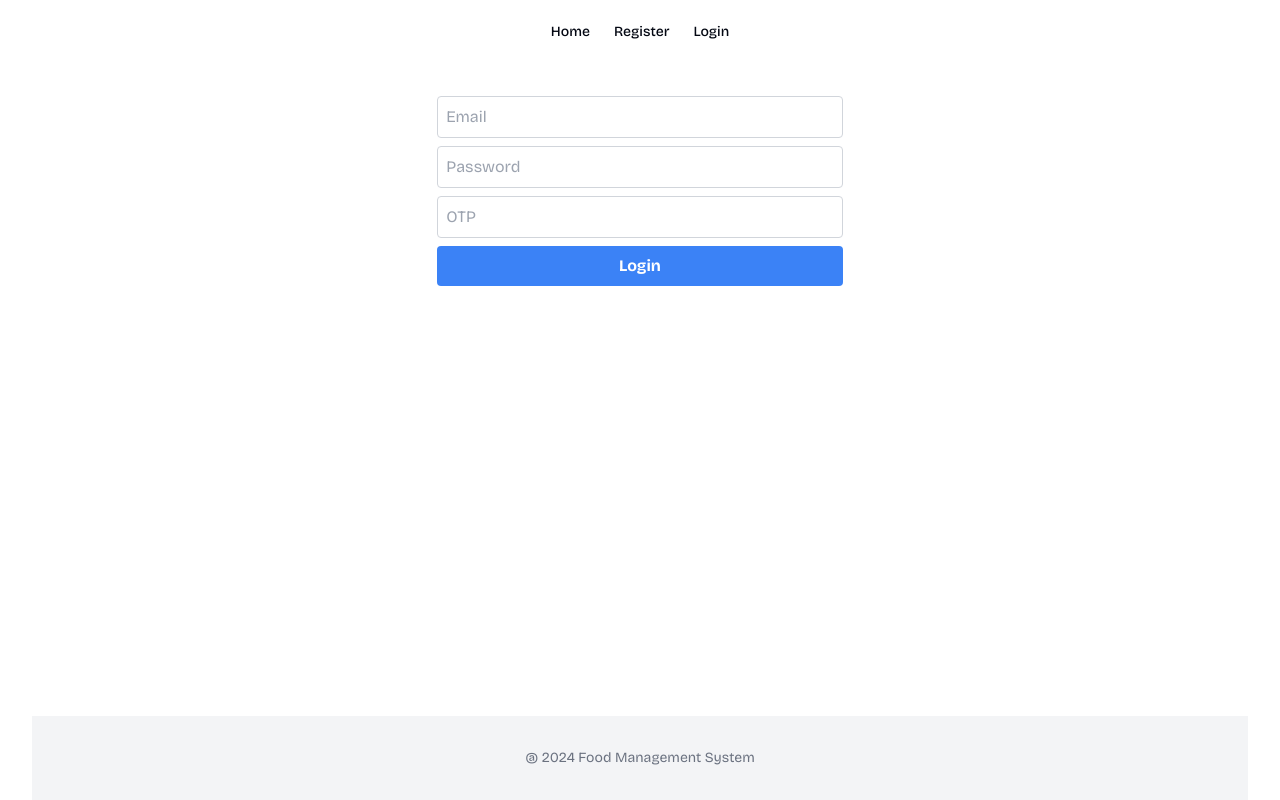
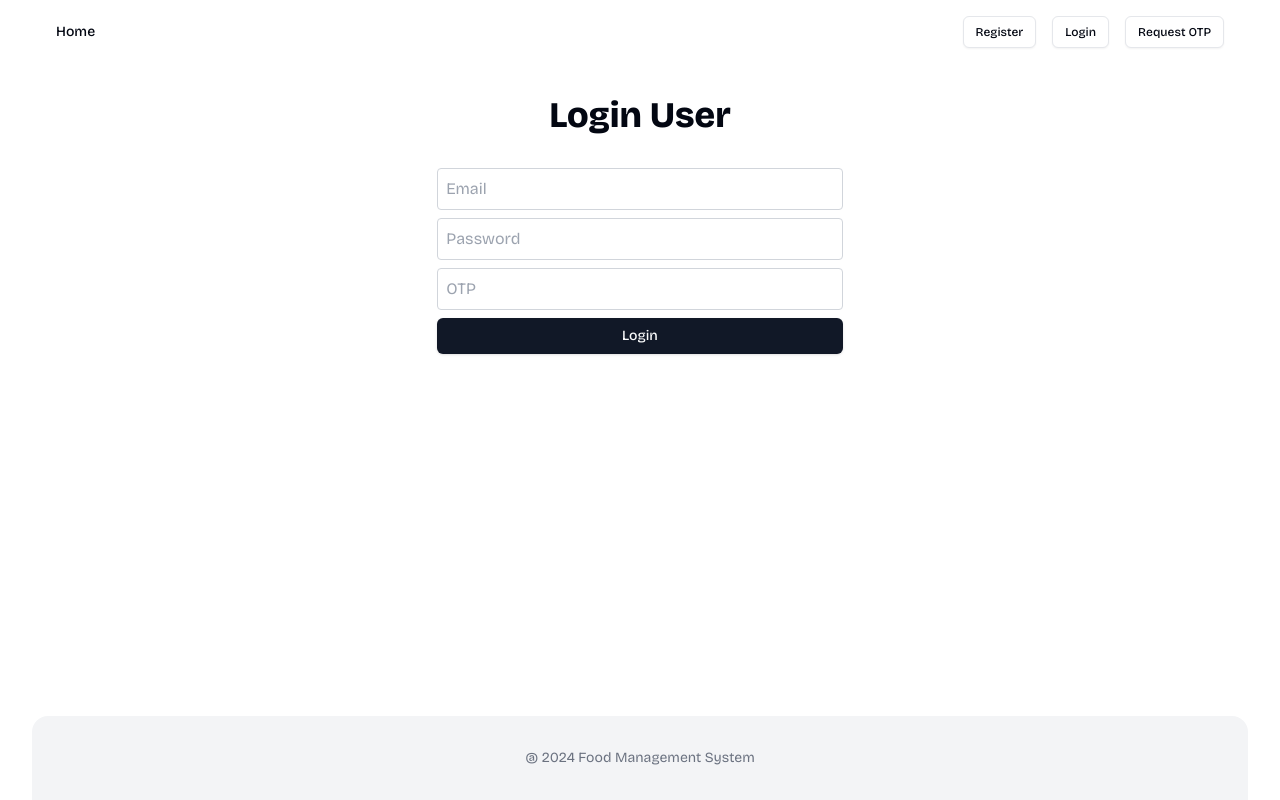
Before and after one commit to VishnuKumarSS/Food-Management-System-ReactJS-FE, a React (Vite) app: page /otp-login in a window 1280 px wide. Built offline with nearby package versions, Linux system fonts and the light colour scheme.

Commit message:
layout revamped!

```diff
--- a/src/components/Footer.jsx
+++ b/src/components/Footer.jsx
@@ -1,6 +1,6 @@
 export default function Footer() {
   return (
-    <footer className="bg-gray-100 py-8 w-full dark:bg-gray-800">
+    <footer className="bg-gray-100 py-8 w-full dark:bg-gray-800 rounded-t-2xl">
       <div className="container max-w-7xl flex flex-col items-center justify-center gap-6 md:flex-row">
         <p className="text-sm text-gray-500 dark:text-gray-400">
           @ 2024 Food Management System
--- a/src/components/Navbar.jsx
+++ b/src/components/Navbar.jsx
@@ -1,29 +1,66 @@
 import { Sheet, SheetTrigger, SheetContent } from "@/components/ui/sheet";
 import { Button } from "@/components/ui/button";
-import { Link } from "react-router-dom";
+import { Link, useNavigate } from "react-router-dom";
 
 export default function Navbar() {
+  const navigate = useNavigate();
+  const isAuthenticated = !!localStorage.getItem("token");
+
+  const handleSignOut = () => {
+    localStorage.clear();
+    navigate("/login");
+    console.log("User signed out");
+  };
+
   return (
     <header className="flex h-16 w-full items-center justify-center px-4 md:px-6">
-      <nav className="hidden items-center gap-6 md:flex">
+      <nav className="hidden items-center gap-6 md:flex w-full justify-between">
         <Link
           to={"/"}
           className="text-sm font-medium transition-colors hover:text-gray-900 dark:hover:text-gray-50"
         >
           Home
         </Link>
+        <div className="flex flex-row gap-4">
+          {isAuthenticated ? (
+            <Button
+              variant="destructive"
+              size="sm"
+              className="text-sm font-medium transition-colors hover:text-gray-900 dark:hover:text-gray-50"
+              onClick={handleSignOut}
+            >
+              Logout
+            </Button>
+          ) : (
+            <>
               <Link
                 to={"/register"}
                 className="text-sm font-medium transition-colors hover:text-gray-900 dark:hover:text-gray-50"
               >
+                <Button variant="outline" size="sm">
                   Register
+                </Button>
               </Link>
+
               <Link
                 to={"/login"}
                 className="text-sm font-medium transition-colors hover:text-gray-900 dark:hover:text-gray-50"
               >
+                <Button variant="outline" size="sm">
                   Login
+                </Button>
               </Link>
+              <Link
+                to={"/request-otp"}
+                className="text-sm font-medium transition-colors hover:text-gray-900 dark:hover:text-gray-50"
+              >
+                <Button variant="outline" size="sm">
+                  Request OTP
+                </Button>
+              </Link>
+            </>
+          )}
+        </div>
       </nav>
       <Sheet>
         <SheetTrigger asChild>
--- a/src/components/OTPForm.jsx
+++ b/src/components/OTPForm.jsx
@@ -1,5 +1,6 @@
 import React, { useState } from "react";
 import { requestOTP } from "@services/api";
+import { Button } from "./ui/button";
 
 const OTPForm = () => {
   const [email, setEmail] = useState("");
@@ -16,7 +17,8 @@ const OTPForm = () => {
   };
 
   return (
-    <div className="flex flex-col items-center justify-center">
+    <div className="flex flex-col items-center justify-center gap-8">
+      <h1>Request New OTP</h1>
       <input
         type="email"
         value={email}
@@ -24,12 +26,7 @@ const OTPForm = () => {
         placeholder="Enter your email"
         className="p-2 border border-gray-300 rounded mb-2"
       />
-      <button
-        onClick={handleOTPRequest}
-        className="bg-blue-500 hover:bg-blue-600 text-white font-bold py-2 px-4 rounded"
-      >
-        Request OTP
-      </button>
+      <Button onClick={handleOTPRequest}>Request OTP</Button>
       {message && <p className="text-green-500 mt-2">{message}</p>}
       {error && <p className="text-red-500 mt-2">{error}</p>}
     </div>
--- a/src/components/SignOut.jsx
+++ /dev/null
@@ -1,8 +0,0 @@
-// TODO: use this in navbar
-import { useNavigate } from "react-router-dom";
-const navigate = useNavigate();
-const handleSignOut = () => {
-  localStorage.clear();
-  navigate("/login");
-  console.log("User signed out");
-};
--- a/src/global.css
+++ b/src/global.css
@@ -81,3 +81,7 @@
 h1, h2, h3, h4, h5, h6 {
   @apply font-primary;
 }
+
+h1 {
+  @apply text-4xl font-extrabold;
+}
--- a/src/pages/Login.jsx
+++ b/src/pages/Login.jsx
@@ -42,7 +42,8 @@ const Login = ({ withotp = false }) => {
   };
 
   return (
-    <div className="flex flex-col items-center justify-center">
+    <div className="flex flex-col items-center justify-center gap-8">
+      <h1>Login User</h1>
       <form onSubmit={handleLogin} className="w-1/3">
         <input
           type="email"
@@ -67,16 +68,12 @@ const Login = ({ withotp = false }) => {
             className="p-2 border border-gray-300 rounded mb-2 w-full"
           />
         )}
-
-        <button
-          type="submit"
-          className="bg-blue-500 hover:bg-blue-600 text-white font-bold py-2 px-4 rounded w-full"
-        >
+        <Button type="submit" className="w-full">
           Login
-        </button>
+        </Button>
       </form>
       {!withotp && (
-        <div className="m-8">
+        <div>
           <Link to={"/otp-login"}>
             <Button variant="outline">Login with OTP</Button>
           </Link>
--- a/src/pages/Register.jsx
+++ b/src/pages/Register.jsx
@@ -1,6 +1,7 @@
 import React, { useState } from "react";
 import { useNavigate } from "react-router-dom";
 import { api } from "@services/api";
+import { Button } from "@components/ui/button";
 
 const Register = () => {
   const navigate = useNavigate();
@@ -24,7 +25,8 @@ const Register = () => {
   };
 
   return (
-    <div className="flex flex-col items-center justify-center ">
+    <div className="flex flex-col items-center justify-center gap-8">
+      <h1>Register User</h1>
       <form onSubmit={handleRegister} className="w-1/3">
         <input
           type="text"
@@ -47,12 +49,9 @@ const Register = () => {
           placeholder="Password"
           className="p-2 border border-gray-300 rounded mb-2 w-full"
         />
-        <button
-          type="submit"
-          className="bg-blue-500 hover:bg-blue-600 text-white font-bold py-2 px-4 rounded w-full"
-        >
+        <Button type="submit" className="w-full">
           Register
-        </button>
+        </Button>
       </form>
       {error && <p className="text-red-500 mt-2">{error}</p>}
     </div>
```
Lines whose indentation alone changed are shown as unchanged.
